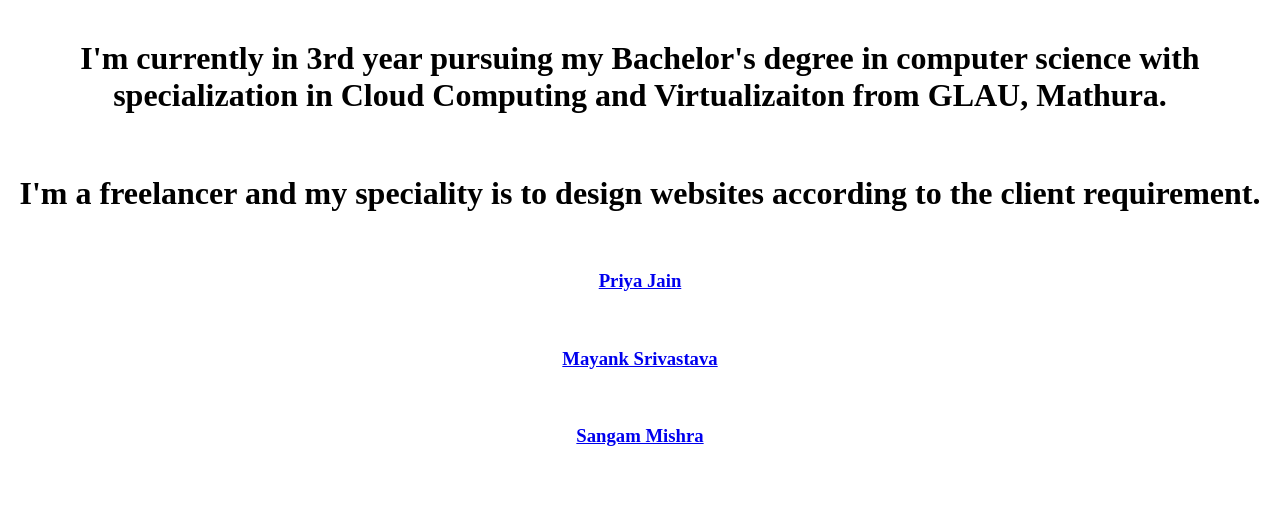
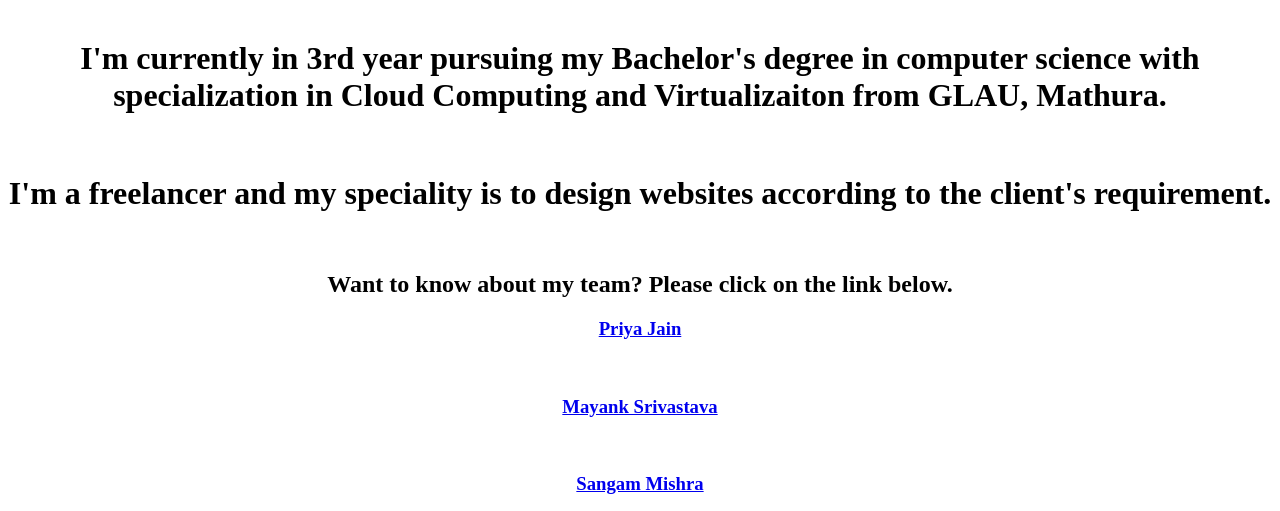
Before and after one commit to pulkit-ag/Devops-Task2, a plain HTML site: page pulkit.html in a window 1280 px wide. Shown: the part 212-723 px from the top of the page. Drawn offline with Linux system fonts and the light colour scheme.

Commit message:
Update pulkit.html

```diff
--- a/pulkit.html
+++ b/pulkit.html
@@ -17,8 +17,9 @@ I'm currently in 3rd year pursuing my Bachelor's degree in computer science with
 
 </h1><br>
 <h1>
-I'm a freelancer and my speciality is to design websites according to the client requirement.
+I'm a freelancer and my speciality is to design websites according to the client's requirement.
 </h1><br>
+  <h2>Want to know about my team? Please click on the link below.</h2>
 
 <h3><a href='priya.html'>Priya Jain</h3><br>
 <h3><a href='mayank.html'>Mayank Srivastava</h3><br>
```
